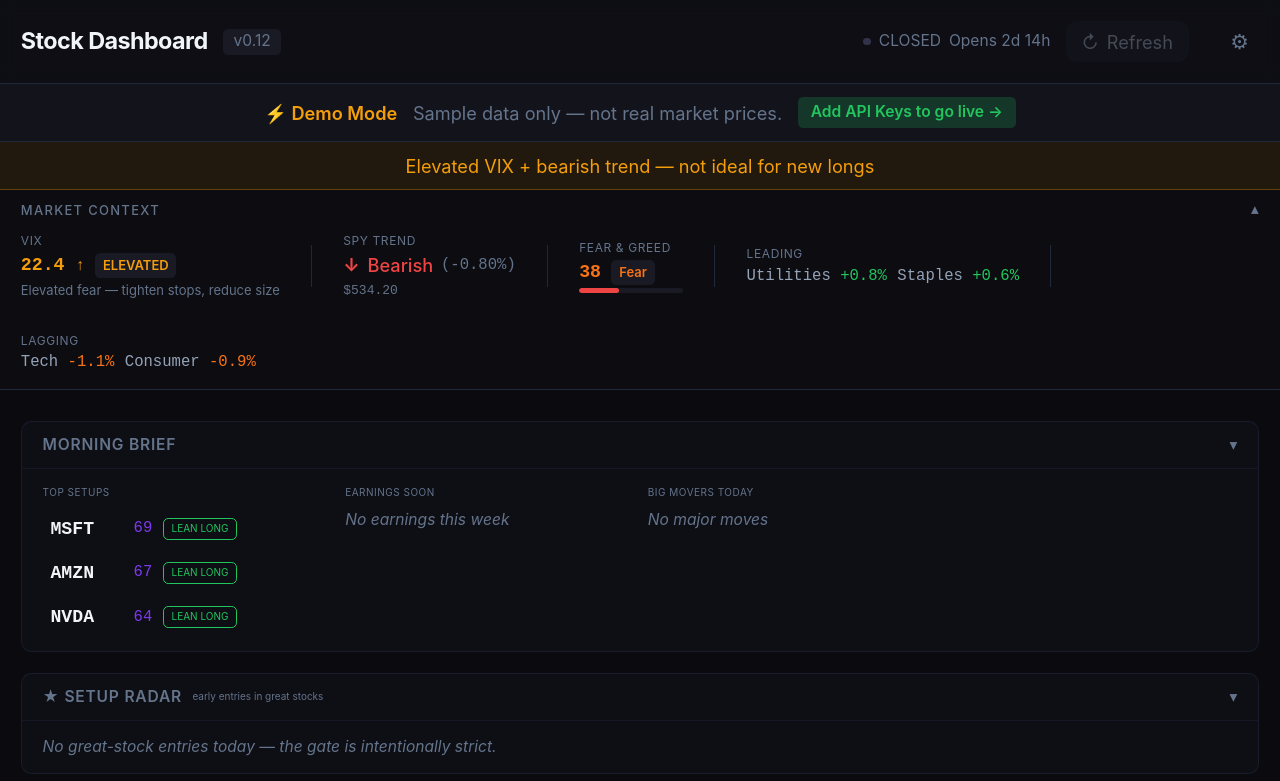
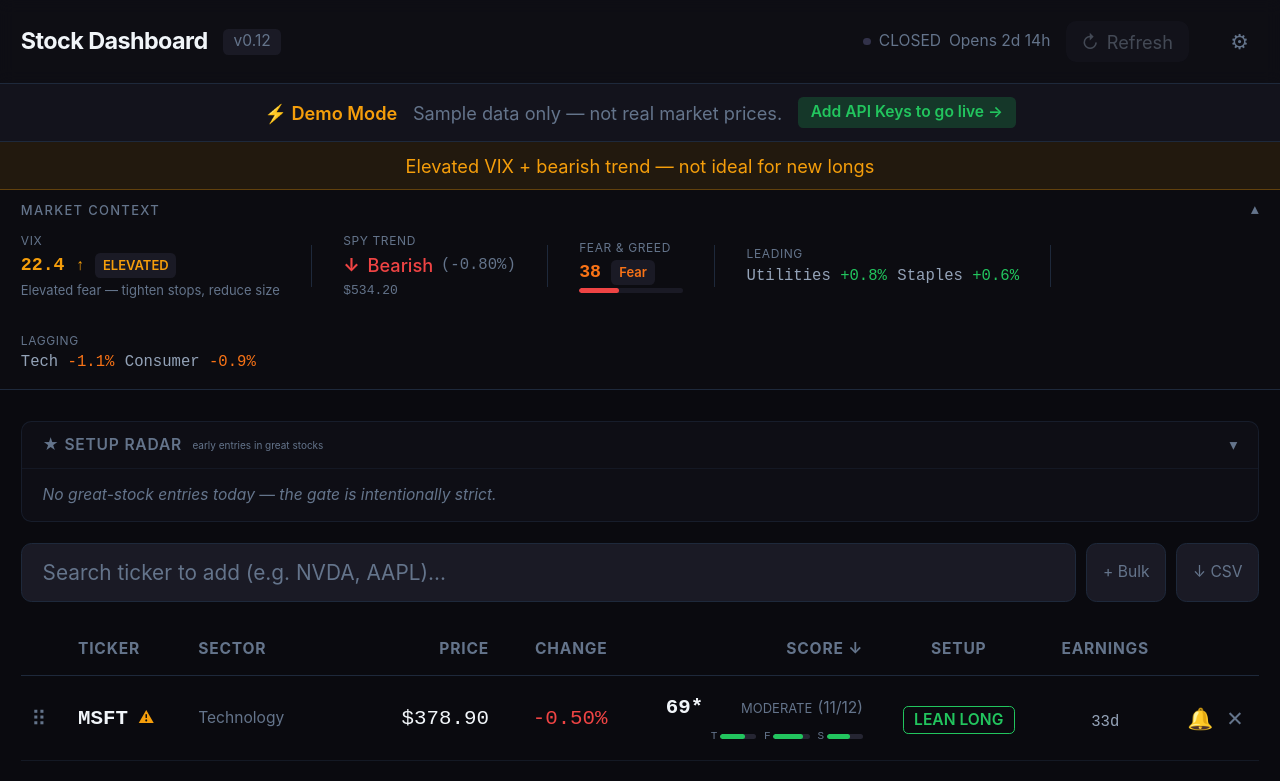
Before and after one commit to hutuleac/Stock_Anaysis_Dashboard, a Svelte app: page / in a window 1280 px wide. Shown: the top 781 px of the page. Built offline with nearby package versions, Linux system fonts and the light colour scheme.

Commit message:
refactor: remove Morning Brief (duplicated watchlist info)

```diff
--- a/src/App.svelte
+++ b/src/App.svelte
@@ -12,7 +12,7 @@
   import MarketContextBar from './lib/components/MarketContextBar.svelte';
   import SettingsPanel from './lib/components/SettingsPanel.svelte';
   // OnboardingModal removed — demo mode replaces it
-  import MorningBrief from './lib/components/MorningBrief.svelte';
+
   import SetupRadar from './lib/components/SetupRadar.svelte';
   import TooltipOverlay from './lib/components/TooltipOverlay.svelte';
 
@@ -531,7 +531,7 @@
 
   <!-- Main content -->
   <main class="max-w-[1800px] mx-auto px-4 py-6">
-    <MorningBrief />
+
     <SetupRadar />
     <WatchlistTable onTickerAdded={handleRefresh} />
 
```
Also changed, not shown: 1 other file (tests, documents, lock files or other folders).
